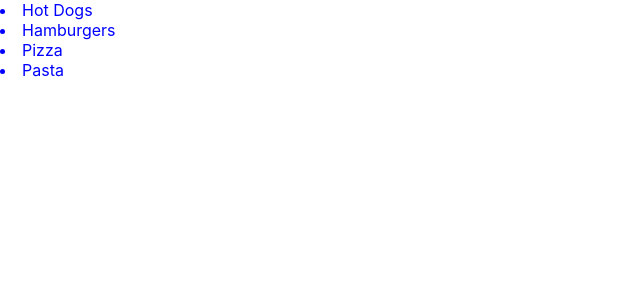
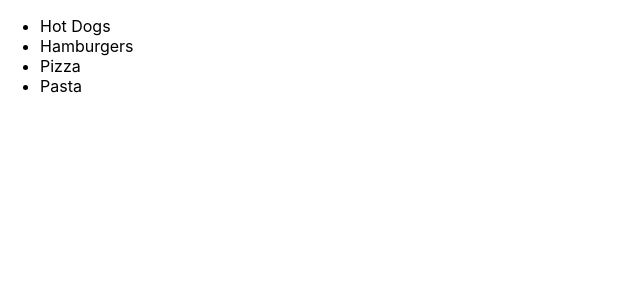
Before and after one commit to MethmaPeiris99/ReactJS-SelfLearn, a React (Create React App) app in the folder learning-reactjs-course/: page / in a window 1280 px wide. Shown: the top 300 px of the page, without its empty margins (0-640 px from the left). Built offline with nearby package versions, Linux system fonts and the light colour scheme.

Commit message:
Example for using JSX to render elements in JavaScript

```diff
--- a/learning-reactjs-course/src/index.js
+++ b/learning-reactjs-course/src/index.js
@@ -5,11 +5,12 @@ import './index.css';
 import reportWebVitals from './reportWebVitals';
 
 ReactDOM.render(
-  React.createElement("div", {style:{color:'blue'}},
-      React.createElement("li",null, "Hot Dogs"),
-      React.createElement("li",null, "Hamburgers"),
-      React.createElement("li",null, "Pizza"),
-      React.createElement("li",null, "Pasta")),
+  <ul>
+      <li>Hot Dogs</li>
+      <li>Hamburgers</li>
+      <li>Pizza</li>
+      <li>Pasta</li>
+  </ul>,
   document.getElementById('root')
 );
 
```
